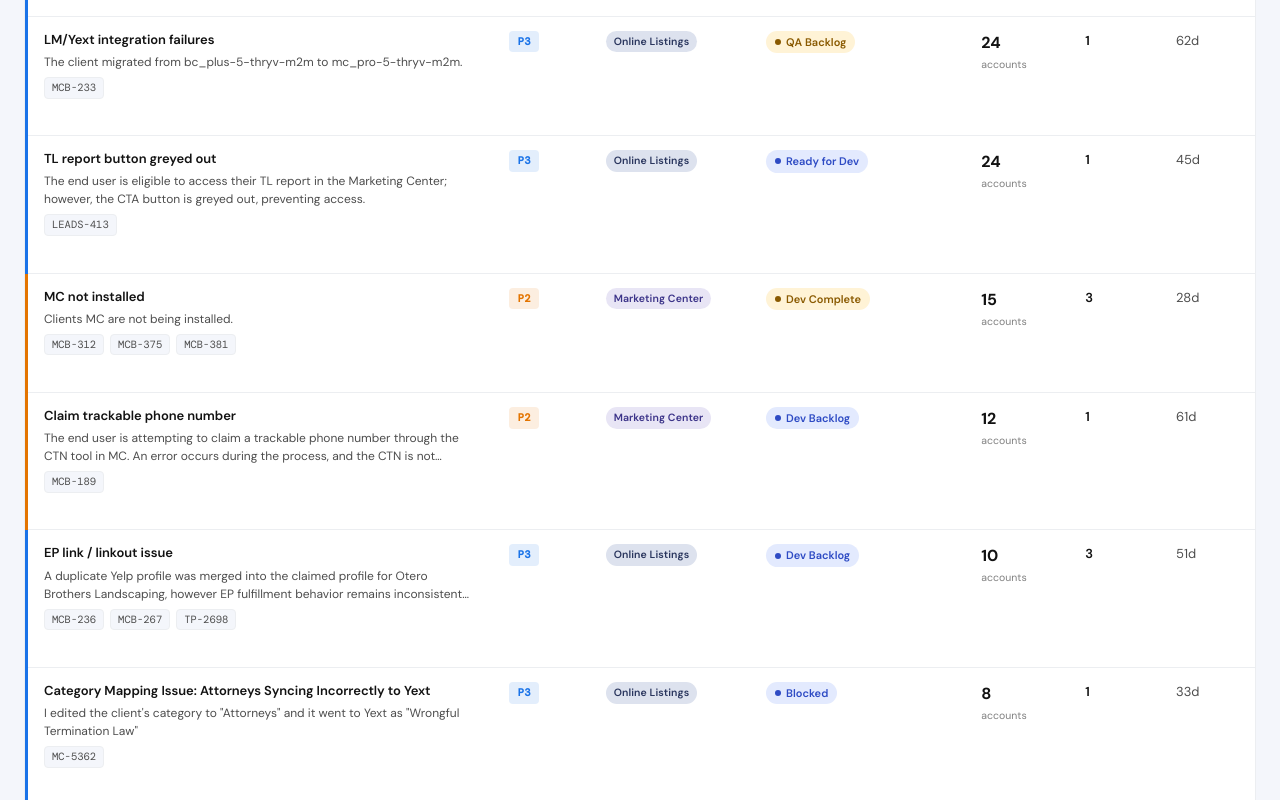
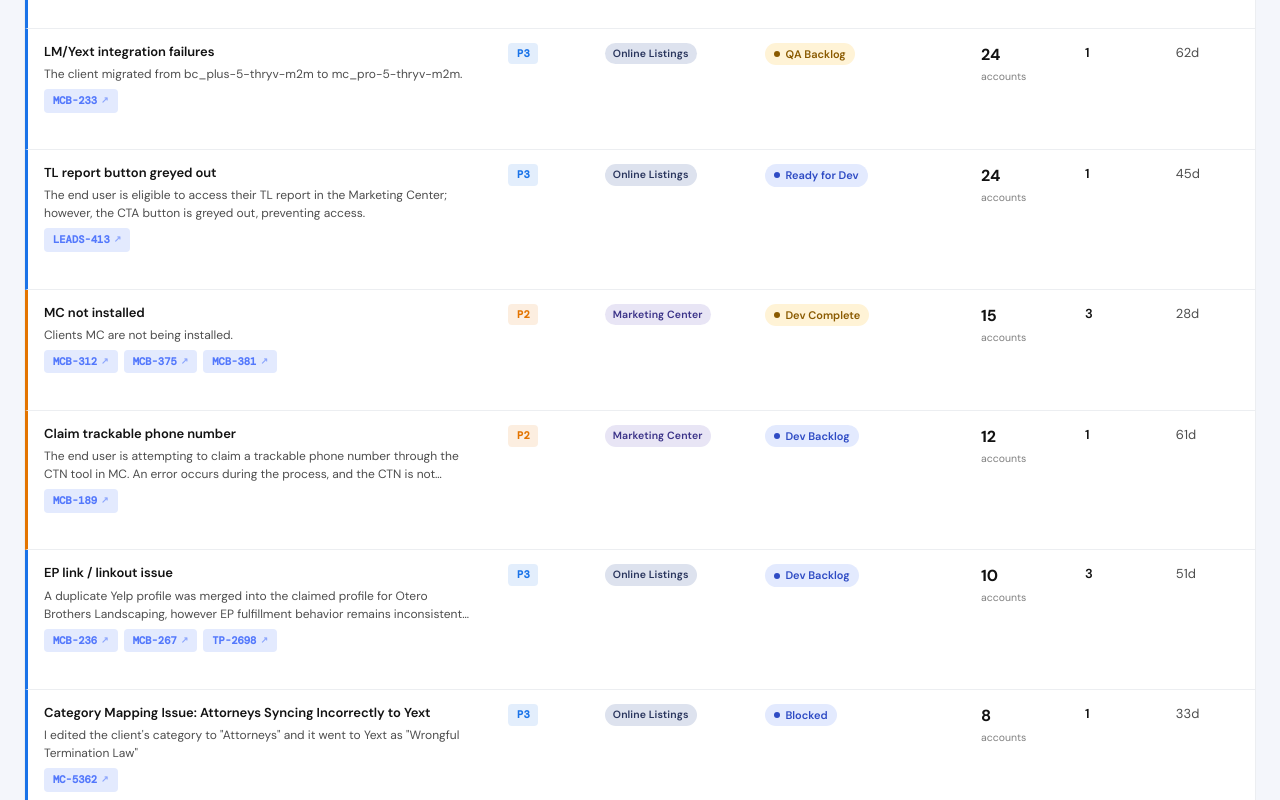
Before and after one commit to thryv-known-issues/jira-known-issues-live, a plain HTML site: page index.html in a window 1280 px wide. Shown: the part 1860-2660 px from the top of the page. Drawn offline with nearby package versions, Linux system fonts and the light colour scheme.

Commit message:
Add files via upload

```diff
--- a/index.html
+++ b/index.html
@@ -579,7 +579,6 @@ a { color: inherit; }
   background: var(--surface);
   border: 1px solid var(--border);
   border-radius: var(--r-lg);
-  overflow: hidden;
   margin-bottom: 24px;
 }
 .issues-head {
@@ -603,7 +602,8 @@ a { color: inherit; }
 }
 .issues-table {
   width: 100%;
-  border-collapse: collapse;
+  border-collapse: separate;
+  border-spacing: 0;
 }
 .issues-table thead th {
   background: var(--mist);
@@ -620,6 +620,9 @@ a { color: inherit; }
   top: 57px;
   z-index: 20;
 }
+/* First/last th — round to match parent card edge */
+.issues-table thead th:first-child { border-top-left-radius: 0; }
+.issues-table thead th:last-child { border-top-right-radius: 0; }
 .issues-table thead th::after {
   content: '';
   position: absolute;
@@ -628,16 +631,16 @@ a { color: inherit; }
   background: var(--border);
 }
 .issues-table tbody tr {
-  border-bottom: 1px solid var(--border);
   transition: background 0.1s;
 }
-.issues-table tbody tr:last-child { border-bottom: 0; }
 .issues-table tbody tr:hover { background: var(--mist); }
 .issues-table td {
   padding: 14px 16px;
   vertical-align: top;
   font-size: 13px;
-}
+  border-bottom: 1px solid var(--border);
+}
+.issues-table tbody tr:last-child td { border-bottom: 0; }
 .issue-name {
   font-weight: 600;
   color: var(--black);
@@ -663,20 +666,42 @@ a { color: inherit; }
   flex-wrap: wrap;
 }
 .issue-key-pill {
-  background: var(--mist);
-  color: var(--text-muted);
-  padding: 2px 7px;
+  background: var(--sapphire-soft);
+  color: var(--sapphire);
+  padding: 3px 8px;
   border-radius: 4px;
   text-decoration: none;
   font-family: 'DM Mono', monospace;
   font-size: 10.5px;
-  border: 1px solid var(--border);
-  transition: all 0.1s;
+  font-weight: 600;
+  border: 1px solid transparent;
+  display: inline-flex;
+  align-items: center;
+  gap: 4px;
+  transition: all 0.12s ease;
+  cursor: pointer;
+}
+.issue-key-pill::after {
+  content: '↗';
+  font-size: 9px;
+  opacity: 0.6;
 }
 .issue-key-pill:hover {
-  background: var(--midnight-soft);
-  color: var(--midnight);
-  border-color: var(--midnight-soft);
+  background: var(--sapphire);
+  color: var(--white);
+  border-color: var(--sapphire);
+  transform: translateY(-1px);
+}
+.issue-key-pill:hover::after {
+  opacity: 1;
+}
+.issue-key-more {
+  background: var(--cloud);
+  color: var(--text-muted);
+  padding: 3px 8px;
+  border-radius: 4px;
+  font-size: 10.5px;
+  font-weight: 600;
 }
 
 /* Product pills */
@@ -1752,7 +1777,7 @@ function renderIssuesTable(groups) {
     const keys = openTickets.slice(0, 4).map(t =>
       `<a href="${tagForKey(t.key)}" target="_blank" rel="noopener" class="issue-key-pill mono">${escapeHtml(t.key)}</a>`
     ).join('');
-    const moreKeys = openTickets.length > 4 ? `<span class="issue-key-pill">+${openTickets.length - 4}</span>` : '';
+    const moreKeys = openTickets.length > 4 ? `<span class="issue-key-more mono">+${openTickets.length - 4}</span>` : '';
 
     return `
       <tr class="prio-${prioClass}">
@@ -1895,13 +1920,17 @@ document.getElementById('refreshBtn').addEventListener('click', async () => {
   const btn = document.getElementById('scrollTop');
   if (!btn) return;
   const onScroll = () => {
-    if (window.scrollY > 400) btn.classList.add('show');
+    if (window.scrollY > 200) btn.classList.add('show');
     else btn.classList.remove('show');
   };
   window.addEventListener('scroll', onScroll, { passive: true });
   btn.addEventListener('click', () => {
     window.scrollTo({ top: 0, behavior: 'smooth' });
   });
+  // Re-check after data loads + on resize, in case page becomes scrollable later
+  window.addEventListener('resize', onScroll);
+  setTimeout(onScroll, 800);
+  setTimeout(onScroll, 2000);
 })();
 
 // ---------------------------------------------------------
```
